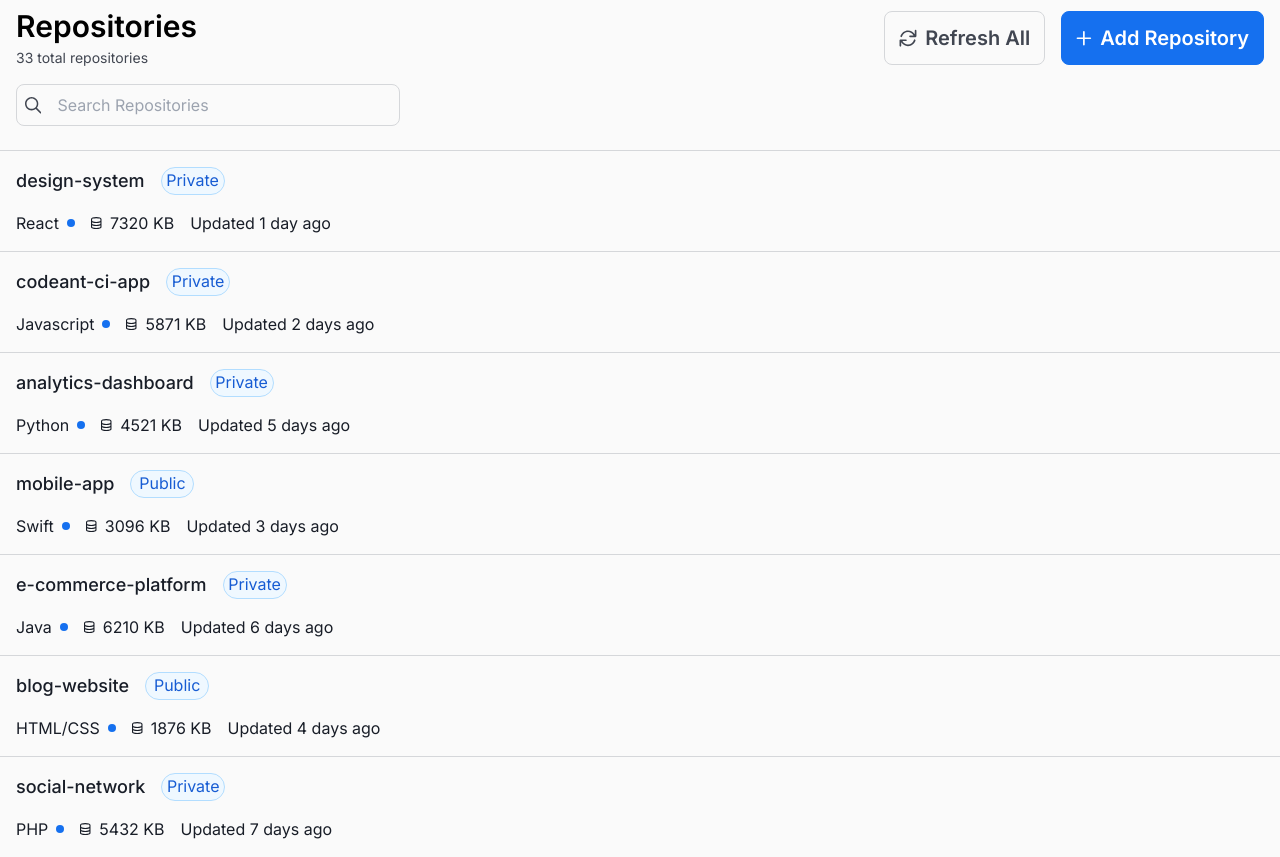
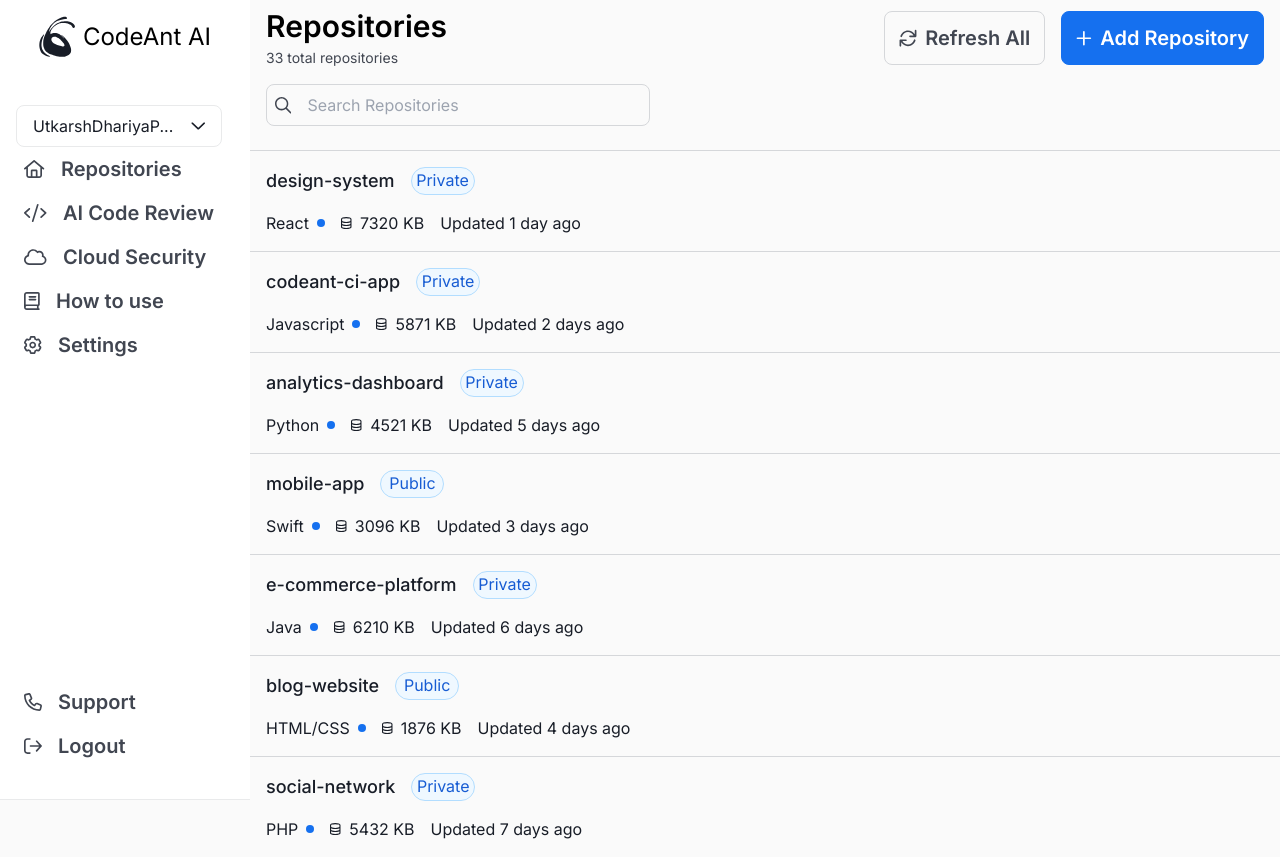
Before and after one commit to pranavtartey/code-ant, a Next.js app: page /dashboard in a window 1280 px wide. Built offline with nearby package versions, Linux system fonts and the light colour scheme.

Commit message:
added the full application (app works fine)

```diff
--- a/src/app/dashboard/layout.tsx
+++ b/src/app/dashboard/layout.tsx
@@ -1,12 +1,20 @@
 import Navbar from "@/sections/Navbar";
 import { FC, ReactNode } from "react";
 
-const DashboardLayout = ({ children }: { children: ReactNode }) => {
+type DashboardLayoutProps = {
+  children: ReactNode;
+};
+
+const DashboardLayout: FC<DashboardLayoutProps> = ({
+  children,
+}: {
+  children: ReactNode;
+}) => {
   return (
-    <>
+    <div className="flex xl:container">
       <Navbar />
       {children}
-    </>
+    </div>
   );
 };
 
--- a/src/app/dashboard/page.tsx
+++ b/src/app/dashboard/page.tsx
@@ -6,15 +6,34 @@ import RefreshIcon from "@/assets/refresh-icon.svg";
 import PlusIcon from "@/assets/plus-icon.svg";
 import ListItem from "@/components/ListItem";
 import { repositories } from "@/constants/repositories";
+import { useSearch } from "@/hooks/useSearch";
 
 type InputValueType = {
   search: string;
+};
+
+type FilterDataProps = {
+  name: string;
+  tech: string;
+  tag: string;
+  storage: string;
+  lastUpdated: string;
 };
 
 const Dashboard: FC = () => {
   const [inputValue, setInputValue] = useState<InputValueType>({
     search: "",
   });
+
+  const [filterData, setFilterData] = useState<FilterDataProps[]>([
+    {
+      name: "",
+      tech: "",
+      tag: "",
+      storage: "",
+      lastUpdated: "",
+    },
+  ]);
 
   const changeHandler: ChangeEventHandler<HTMLInputElement> = (
     event: ChangeEvent<HTMLInputElement>
@@ -24,10 +43,12 @@ const Dashboard: FC = () => {
       ...prev,
       [name]: value,
     }));
+    const data = useSearch(repositories, inputValue.search);
+    setFilterData(data);
   };
 
   return (
-    <section className="max-lg:container">
+    <section className="w-full lg:ml-[250px]">
       <div className="my-2 flex flex-col gap-4 max-lg:mt-20">
         <div className="lg:flex justify-between items-center px-4">
           <div className="flex flex-col gap-1">
--- /dev/null
+++ b/src/hooks/useSearch.ts
@@ -0,0 +1,21 @@
+import { useState } from "react";
+
+type useSearchProps = {
+    name: string;
+    tech: string;
+    tag: string;
+    storage: string;
+    lastUpdated: string;
+}[]
+
+// type useSearchProps = typeof repositories
+
+
+const useSearch = (repositories: useSearchProps, search: string) => {
+
+    if (search === "") return repositories;
+
+    return repositories.filter(({ name }) => name.includes(search))
+}
+
+export { useSearch,  }
--- a/src/sections/Navbar.tsx
+++ b/src/sections/Navbar.tsx
@@ -14,20 +14,63 @@ import LogoutIcon from "@/assets/sign-out-icon.svg";
 import { twMerge } from "tailwind-merge";
 
 const Navbar: FC = () => {
-  const [isMenuOpen, setIsMenuOpen] = useState<boolean>(false);
+  const [isMenuOpen, setIsMenuOpen] = useState(false);
+  const [isDropdownOpen, setIsDropdownOpen] = useState(false);
 
-  const [isDropdownOpen, setIsDropdownOpen] = useState<boolean>(false);
+  const clickHandler = () => setIsMenuOpen(!isMenuOpen);
+  const dropdownClickHandler = () => setIsDropdownOpen(!isDropdownOpen);
 
-  const clickHandler = () => {
-    setIsMenuOpen(!isMenuOpen);
-  };
-  const dropdownClickHandler = () => {
-    setIsDropdownOpen(!isDropdownOpen);
+  const maxLengthName = (name: string) => {
+    const len = name.length;
+    if (len >= 10) {
+      return name.slice(0,15).concat("...")
+    }
   };
 
+  const NavbarItems = () => (
+    <div className="flex flex-col justify-between lg:items-start h-full">
+      <div className="flex flex-col">
+        <div
+          className="flex justify-between items-center px-4 py-2 mt-4 border border-[#E9EAEB] rounded-lg mx-auto max-lg:hidden hover:cursor-pointer hover:bg-[#D5D7DA] w-full"
+          onClick={dropdownClickHandler}
+        >
+          <p className="text-[#181D27] text-base font-normal">
+            {maxLengthName("UtkarshDhariyaPanwar")}
+          </p>
+          <DropDownIcon
+            className={twMerge(isDropdownOpen && "rotate-[180deg]")}
+          />
+        </div>
+        <p className="inline-flex gap-4 items-center lg:justify-start text-[#414651] font-semibold hover:bg-[#E9EAEB] p-2 md:text-xl md:justify-center">
+          <HomeIcon /> <span>Repositories</span>
+        </p>
+        <p className="inline-flex gap-4 items-center text-[#414651] lg:justify-start font-semibold hover:bg-[#E9EAEB] p-2 md:text-xl md:justify-center">
+          <CodeIcon /> <span>AI Code Review</span>
+        </p>
+        <p className="inline-flex gap-4 items-center text-[#414651] font-semibold lg:justify-start hover:bg-[#E9EAEB] p-2 md:text-xl md:justify-center">
+          <CloudIcon /> <span>Cloud Security</span>
+        </p>
+        <p className="inline-flex gap-4 items-center text-[#414651] lg:justify-start font-semibold hover:bg-[#E9EAEB] p-2 md:text-xl md:justify-center">
+          <BookIcon /> <span>How to use</span>
+        </p>
+        <p className="inline-flex gap-4 items-center text-[#414651] font-semibold lg:justify-start hover:bg-[#E9EAEB] p-2 md:text-xl md:justify-center">
+          <SettingIcon /> <span>Settings</span>
+        </p>
+      </div>
+      <div className="flex flex-col">
+        <p className="inline-flex gap-4 items-center text-[#414651] lg:justify-start font-semibold hover:bg-[#E9EAEB] p-2 md:text-xl md:justify-center">
+          <SupportIcon /> <span>Support</span>
+        </p>
+        <p className="inline-flex gap-4 items-center text-[#414651] font-semibold lg:justify-start hover:bg-[#E9EAEB] p-2 md:text-xl md:justify-center">
+          <LogoutIcon /> <span>Logout</span>
+        </p>
+      </div>
+    </div>
+  );
+
   return (
-    <section className="fixed top-0 border-b border-[#E9EAEB] bg-white w-full lg:hidden">
-      <div className="flex justify-between items-center p-4">
+    <section className="fixed top-0 border-b border-[#E9EAEB] bg-white w-full lg:max-w-[250px] lg:h-screen">
+      <div className="flex justify-between items-center p-4 lg:justify-start lg:flex-col">
         <h2 className="inline-flex justify-center items-center gap-2 text-2xl font-normal">
           <Logo /> <span>CodeAnt AI</span>
         </h2>
@@ -35,9 +78,11 @@ const Navbar: FC = () => {
           {!isMenuOpen ? <HamburgerMenu /> : <CloseIcon />}
         </div>
       </div>
-      <div className={twMerge("hidden", isMenuOpen && "block")}>
+
+      {/* Small Screen Dropdown */}
+      <div className={twMerge("hidden", isMenuOpen && "block lg:hidden")}>
         <div
-          className="flex justify-between items-center px-4 py-2 mt-4 border border-[#E9EAEB] w-[384px] md:w-[576px] rounded-lg mx-auto hover:cursor-pointer hover:bg-[#D5D7DA]"
+          className="flex justify-between items-center px-4 py-2 m-4 border border-[#E9EAEB] md:w-[576px] rounded-lg md:mx-auto hover:cursor-pointer hover:bg-[#D5D7DA]"
           onClick={dropdownClickHandler}
         >
           <p className="text-[#181D27] text-base font-normal">
@@ -49,32 +94,17 @@ const Navbar: FC = () => {
         </div>
         <div
           className={twMerge(
-            "mt-2 max-w-sm mx-auto hidden flex-col",
+            "mt-2 max-w-sm mx-auto hidden flex-col pb-4",
             isDropdownOpen && "flex"
           )}
         >
-          <p className="inline-flex gap-4 items-center text-[#414651] font-semibold hover:bg-[#E9EAEB] p-2 md:text-xl md:justify-center">
-            <HomeIcon /> <span>Repositories</span>
-          </p>
-          <p className="inline-flex gap-4 items-center text-[#414651] font-semibold hover:bg-[#E9EAEB] p-2 md:text-xl md:justify-center">
-            <CodeIcon /> <span>AI Code Review</span>
-          </p>
-          <p className="inline-flex gap-4 items-center text-[#414651] font-semibold hover:bg-[#E9EAEB] p-2 md:text-xl md:justify-center">
-            <CloudIcon /> <span>Cloud Security</span>
-          </p>
-          <p className="inline-flex gap-4 items-center text-[#414651] font-semibold hover:bg-[#E9EAEB] p-2 md:text-xl md:justify-center">
-            <BookIcon /> <span>How to use</span>
-          </p>
-          <p className="inline-flex gap-4 items-center text-[#414651] font-semibold hover:bg-[#E9EAEB] p-2 md:text-xl md:justify-center">
-            <SettingIcon /> <span>Settings</span>
-          </p>
-          <p className="inline-flex gap-4 items-center text-[#414651] font-semibold hover:bg-[#E9EAEB] p-2 md:text-xl md:justify-center">
-            <SupportIcon /> <span>Support</span>
-          </p>
-          <p className="inline-flex gap-4 items-center text-[#414651] font-semibold hover:bg-[#E9EAEB] p-2 md:text-xl md:justify-center">
-            <LogoutIcon /> <span>Logout</span>
-          </p>
+          <NavbarItems />
         </div>
+      </div>
+
+      {/* Large Screen Sidebar */}
+      <div className="hidden lg:flex flex-col mt-4 px-4 lg:h-[calc(100%-15%)]">
+        <NavbarItems />
       </div>
     </section>
   );
```
